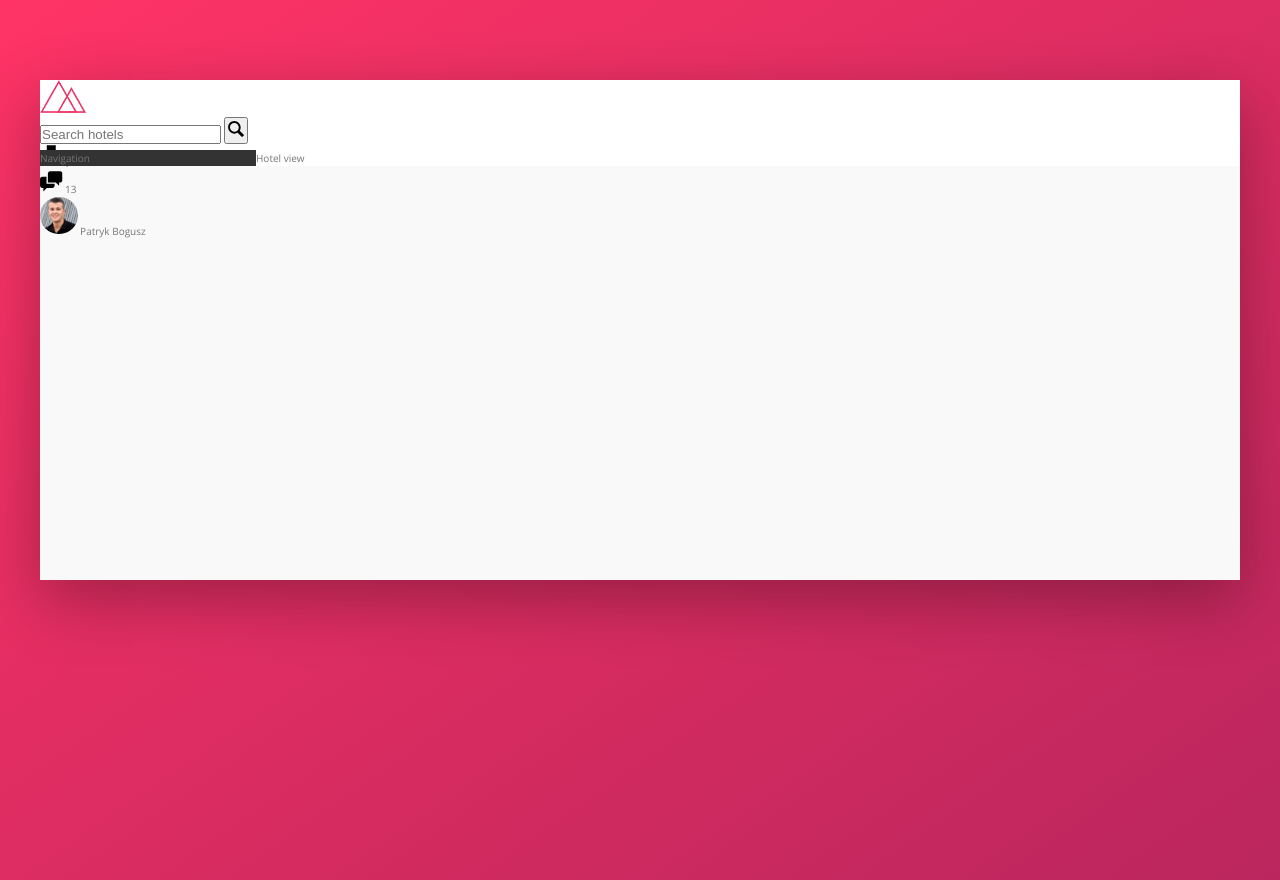
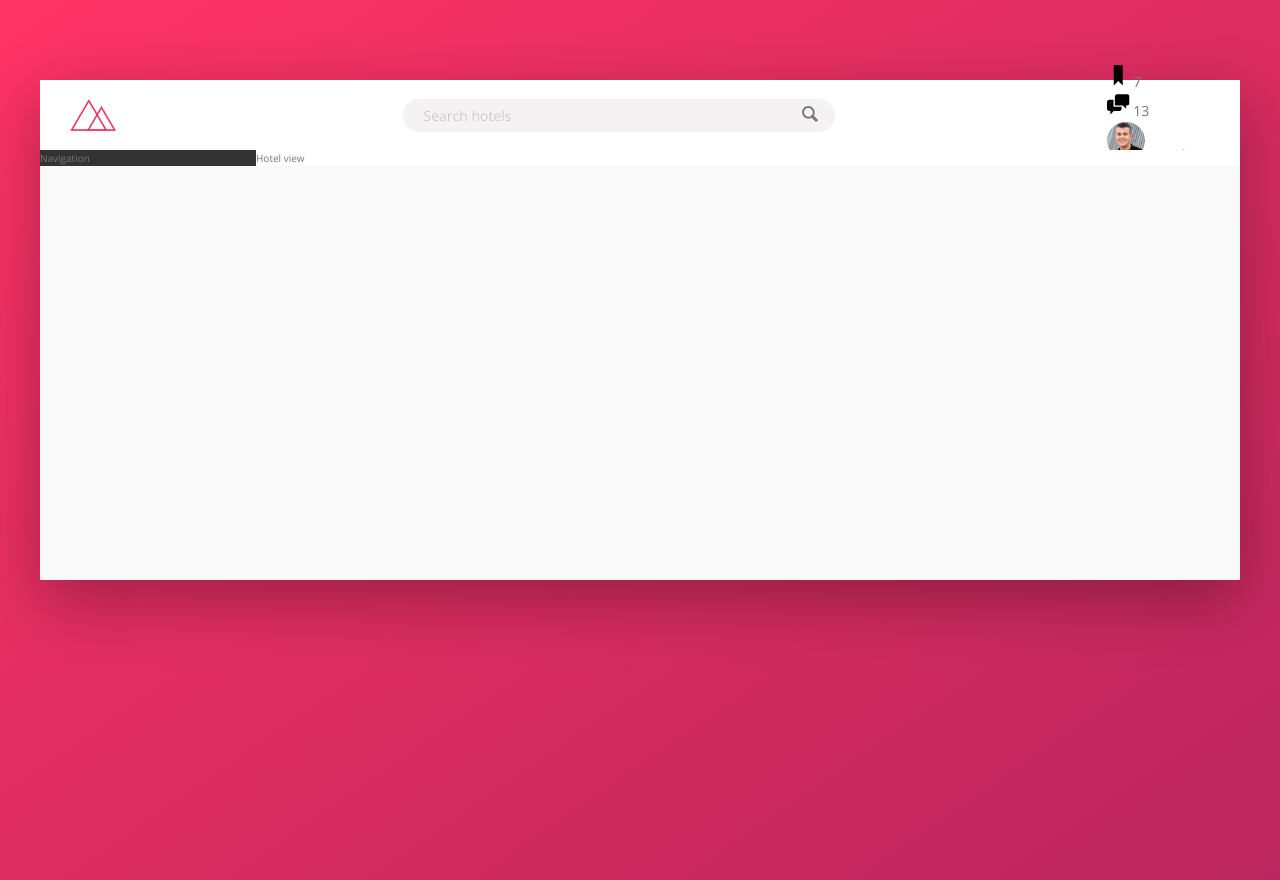
Before and after one commit to b3-bogusz/Trillo-CSS-Flexbox, a website: page index.html in a window 1280 px wide. Drawn offline with nearby package versions, Linux system fonts and the light colour scheme.

Commit message:
style header search input

```diff
--- a/sass/_components.scss
+++ b/sass/_components.scss
@@ -3,28 +3,66 @@
 // LOGO
 .logo {
   height: 3.25rem;
-
+  margin-left: 3rem;
 }
 
 //////////////////////////////////
 // SEARCH BOX
 .search {
+  flex: 0 0 40%;
+  display: flex;
+  align-items: center;
+  justify-content: center;
+
   &__input {
+    font-family: inherit;
+    font-size: inherit;
+    background-color: var(--color-grey-light-2);
+    border: none;
+    padding: .7rem 2rem;
+    border-radius: 100px;
+    width: 90%;
+    transition: all .2s;
+    margin-right: -3.5rem;
 
+    &:focus {
+      outline: none;
+      width: 100%;
+      background-color: var(--color-grey-light-3);
+    }
+
+    &::-webkit-input-placeholder {
+      font-weight: 100;
+      color: var(--color-grey-light-4);
+    }
   }
+
+  &__input:focus + &__button {
+    background-color: var(--color-grey-light-3);
+  }
+
   &__button {
+    border: none;
+    background-color: var(--color-grey-light-2);
 
+    &:focus {
+      outline: none;
+    }
+    &:active {
+      transform: translateY(2px);
+    }
   }
   &__icon {
     height: 2rem;
     width: 2rem;
+    fill: var(--color-grey-dark-2);
   }
 }
 
 //////////////////////////////////
 // USER NAVIGATION
 .user-nav {
-
+  justify-content: flex-end;
   &__icon-box {
 
   }
--- a/sass/_layout.scss
+++ b/sass/_layout.scss
@@ -8,9 +8,13 @@ max-width: 120rem;
 }
 
 .header {
+  font-size: 1.4rem;
   height: 7rem;
   background-color: #fff;
   border-bottom: var(--color-grey-light-2);
+  display: flex;
+  justify-content: space-between;
+  align-items: center;
 }
 
 .content {
```
Also changed, not shown: css/style.css.
